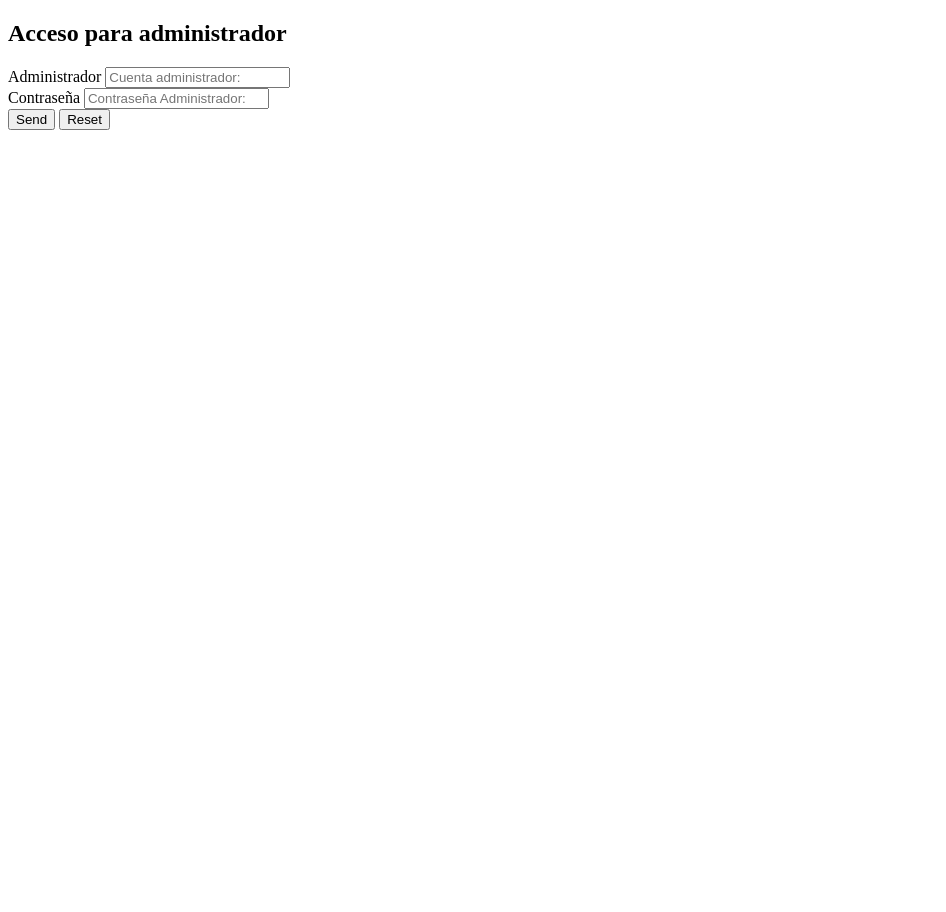
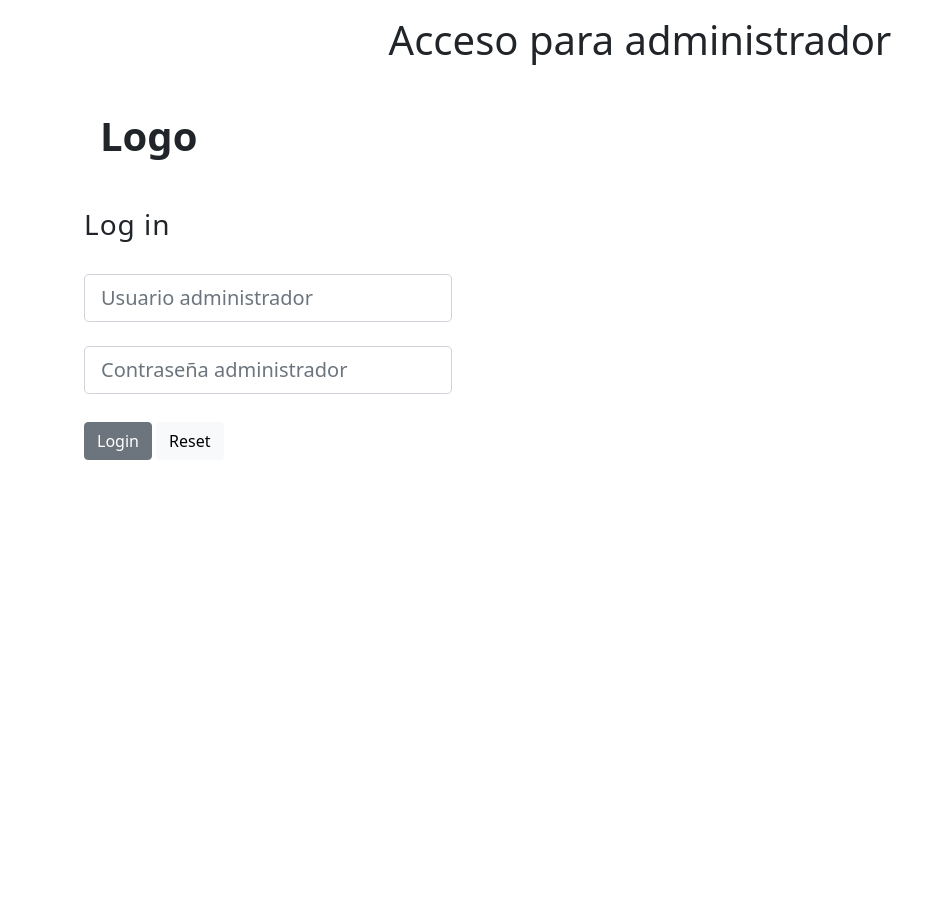
Before and after one commit to getAlexRibeiro/TFG_PELU, a PHP site: page /crud/index.php in a window 1280 px wide. Shown: the whole page, without its empty margins (0-946 px from the left). Before the commit the page ends 130 px from the top, so only its background shows below. Run offline with PHP 8.4, Linux system fonts and the light colour scheme.

Commit message:
estilo login admin y book con servicios

```diff
--- a/calendario/book.php
+++ b/calendario/book.php
@@ -43,7 +43,7 @@ if(isset($_POST['submit'])){
     if($stmt->execute()){
         $result = $stmt->get_result();
 
-        if(($timeslot=="17:30 - 18:00")&&($servicio==3)){
+        if(($timeslot=="17:30 - 18:00")&&($servicio=="Corte Pelo y Barba")){
             echo "<script type='text/javascript'>alert('No puede reservar cita del servicio Corta de Pelo y Barba en la franja horaria `17:30-18:00`.');</script>";
 
         }elseif($result->num_rows>0){
@@ -68,7 +68,7 @@ if(isset($_POST['submit'])){
                 }
 
             # Creamos un if para que cuando se seleccione el servicio de corte pelo y barba, se añada 30 minutos a la duración y nos coja dos slots de tiempo en vez de uno.
-            elseif($servicio==3){
+            elseif($servicio=="Corte Pelo y Barba"){
                 $duration = 30;
                 $cleanup = 0;
                 $startTimeslot = substr($timeslot,-5,5);
@@ -211,7 +211,7 @@ function timeslots($duration,$cleanup,$start,$end){
                                     <select name="servicio">
                                     <?php while($fila = mysqli_fetch_array($datos, MYSQLI_ASSOC)) : ?>
 
-                                        <option value="<?php echo $fila["id_servicio"];
+                                        <option value="<?php echo $fila["name_servicio"];
                                             // The value we usually set is the primary key
                                         ?>">
                                             <?php echo $fila["name_servicio"];
--- a/crud/Citas/crear_cita.php
+++ b/crud/Citas/crear_cita.php
@@ -92,7 +92,7 @@
 
                     <div class="mb-3">
                         <label for="timeslot" class="form-label">Horario cita:</label>
-                        <input type="time" min="12:00" max="18:00" step="1800" required class="form-control" name="timeslot" placeholder="Ingresa el horario de la cita">
+                        <input type="time" min="10:00" max="18:00" step="1800" required class="form-control" name="timeslot" placeholder="Ingresa el horario de la cita">
                     </div>
 
                     <div class="mb-3">
--- a/crud/Citas/editar_cita.php
+++ b/crud/Citas/editar_cita.php
@@ -103,7 +103,7 @@ if (isset($_POST['editarCita'])) {
 
                     <div class="mb-3">
                         <label for="timeslot" class="form-label">Horario cita:</label>
-                        <input type="time" min="12:00" max="18:00" step="1800" required class="form-control" name="timeslot" placeholder="Ingresa el horario de la cita" value="<?php echo $fila['timeslot']; ?>">
+                        <input type="time" min="10:00" max="18:00" step="1800" required class="form-control" name="timeslot" placeholder="Ingresa el horario de la cita" value="<?php echo $fila['timeslot']; ?>">
                     </div>
 
                     <div class="mb-3">
--- a/crud/index.php
+++ b/crud/index.php
@@ -7,82 +7,67 @@ $enviado = true;
 
 
 // Login del administrador, que en caso de insertar datos de cliente nos lleva al calendario
-if (isset($_POST['submit_login_admin']))
-{
+if (isset($_POST['submit_login_admin'])) {
 
   $login_Nombre = $_POST['login_admin'];
   $login_Password = $_POST['login_admin_pass'];
-  if (!empty($login_Nombre))
-    {
+  if (!empty($login_Nombre)) {
     //comprabamos nombre login
     $login_Nombre = filter_var($login_Nombre, FILTER_SANITIZE_STRING); //limpia o verifica que es un texto
-    }
-    else
-      {
+  } else {
     $errores .= 'Por ingresa un nombre <br />';
     $enviado = false;
   }
 
-  if ($enviado == false)
-  { //lanzamos los errores que hayan podido ocurrir
+  if ($enviado == false) { //lanzamos los errores que hayan podido ocurrir
     echo "<script type='text/javascript'>alert('Usuario o contraseña inválido');</script>";
     header("Location: ./index.php");
-  } else
-  {
+  } else {
     // Verificamos problemas de conexión
     $conexion = new mysqli("localhost", "root", "", "peluqueria");
-      if ($conexion->connect_errno)
-        {
+    if ($conexion->connect_errno) {
       die('Lo siento hubo un problema con el servidor');
       exit();
-        }
-        else
-        {
+    } else {
       // En caso de que el usuario insertado sea un cliente nos redirecciona al indice
-          if($cliente = "SELECT * FROM CLIENTES WHERE NOMBRE = '$login_Nombre' AND ROL = 'cliente'")
-          {
+      if ($cliente = "SELECT * FROM CLIENTES WHERE NOMBRE = '$login_Nombre' AND ROL = 'cliente'") {
         $result = $conexion->query($cliente);
-              if($result->num_rows>0)
-              {
+        if ($result->num_rows > 0) {
           $row = $result->fetch_array(MYSQLI_ASSOC);
           $pass_hash = $row['password'];
-                if(password_verify($login_Password, $pass_hash))
-                {
+          if (password_verify($login_Password, $pass_hash)) {
             $_SESSION["sname"] = 'cliente';
             header('Location: ../index.php');
-                } else
-                {
+          } else {
             echo "<script type='text/javascript'>alert('Usuario o contraseña inválido');</script>";
           }
         }
         // En caso de que el usuario insertado sea un administrador nos lleva al CRUD
-              elseif ($cliente = "SELECT * FROM CLIENTES WHERE NOMBRE = '$login_Nombre' AND ROL = 'admin'")
-              {
+        elseif ($cliente = "SELECT * FROM CLIENTES WHERE NOMBRE = '$login_Nombre' AND ROL = 'admin'") {
           $result = $conexion->query($cliente);
-                if($result->num_rows>0)
-                {
+          if ($result->num_rows > 0) {
             $row = $result->fetch_array(MYSQLI_ASSOC);
             $pass_hash = $row['password'];
-                  if(password_verify($login_Password, $pass_hash))
-                  {
+            if (password_verify($login_Password, $pass_hash)) {
               $_SESSION["sname"] = 'admin';
               header('Location: ./crud.php');
-                  } else
-                  {
+            } else {
               echo "<script type='text/javascript'>alert('Usuario o contraseña inválido');</script>";
             }
-                }else {echo "<script type='text/javascript'>alert('Usuario o contraseña inválido');</script>";}
+          } else {
+            echo "<script type='text/javascript'>alert('Usuario o contraseña inválido');</script>";
           }
-
         }
-  }}
+      }
+    }
+  }
 }
 ?>
 <!DOCTYPE html>
 <html lang="en">
 
 <head>
-
+  <link href="https://cdn.jsdelivr.net/npm/bootstrap@5.0.0-beta1/dist/css/bootstrap.min.css" rel="stylesheet" integrity="sha384-giJF6kkoqNQ00vy+HMDP7azOuL0xtbfIcaT9wjKHr8RbDVddVHyTfAAsrekwKmP1" crossorigin="anonymous">
 </head>
 
 
@@ -102,39 +87,43 @@ if (isset($_POST['submit_login_admin']))
       </div>
     </section>
     <!-- Admin login-->
-    <section>
-      <div class="container">
-        <div class="row justify-content-center">
-          <div class="col-lg-5">
-            <div class="block">
-              <div class="form-group">
-                <!---->
+    <section class="vh-100">
+      <div class="container-fluid">
+        <div class="row">
+          <div class="col-sm-6 text-black">
+
+            <div class="px-5 ms-xl-4">
+              <i class="fas fa-crow fa-2x me-3 pt-5 mt-xl-4" style="color: #709085;"></i>
+              <span class="h1 fw-bold mb-0">Logo</span>
             </div>
-                <div class="form-signin w-100 m-auto">
-                  <form action=" " name="formulario" method="post">
-                    <div class="mb-4">
-                      <label class="form-label" for="admin">Administrador</label>
-                      <input type="text" placeholder="Cuenta administrador:" name="login_admin" id="login_admin">
+
+            <div class="d-flex align-items-center h-custom-2 px-5 ms-xl-4 mt-5 pt-5 pt-xl-0 mt-xl-n5">
+
+              <form action=" " name="formulario" method="post" style="width: 23rem;">
+
+                <h3 class="fw-normal mb-3 pb-3" style="letter-spacing: 1px;">Log in</h3>
+
+                <div class="form-outline mb-4">
+                  <input type="text" name="login_admin" id="login_admin" placeholder="Usuario administrador" class="form-control form-control-lg" />
+
                 </div>
-                    <div class="mb-4">
-                      <label class="form-label" for="password">Contraseña</label>
-                      <input type="password" placeholder="Contraseña Administrador:" name="login_admin_pass" id="login_admin_pass">
+
+                <div class="form-outline mb-4">
+                  <input type="password" placeholder="Contraseña administrador" name="login_admin_pass" id="login_admin_pass" class="form-control form-control-lg" />
                   </div>
-                    <div class="mb-4 text-center">
-                      <input type="submit" name="submit_login_admin" class="btn btn-primary" value="Send"> <!-- boton para enviar los datos -->
-                      <input type="reset" name="reset" class="btn btn-secundary" value="Reset">
+
+                    <div class="pt-1 mb-4">
+                      <button type="submit" name="submit_login_admin" class="btn btn-secondary" type="button">Login</button>
+                      <input type="reset" name="reset" class="btn btn-light" value="Reset">
                     </div>
               </form>
+
             </div>
-              </div>
-            </div>
-                </div>
-              </div>
+
           </div>
         </div>
       </div>
     </section>
-
 
     <!-- IMPORTS FOOTER BEGIN -->
     <!-- IMPORTS FOOTER END -->
--- a/index.php
+++ b/index.php
@@ -5,9 +5,6 @@
   <!-- IMPORTS HEADER BEGIN -->
 <?php include "includes/importHead.php"; ?>
   <!-- IMPORTS HEADER END -->
-
-
-
   </head>
   <body>
 
```
Lines whose indentation alone changed are shown as unchanged.
